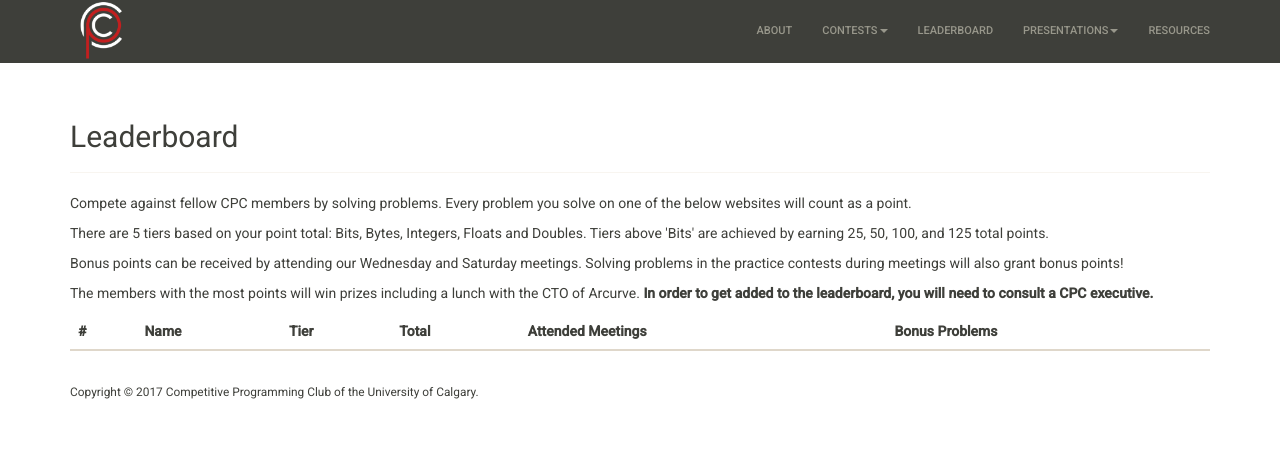
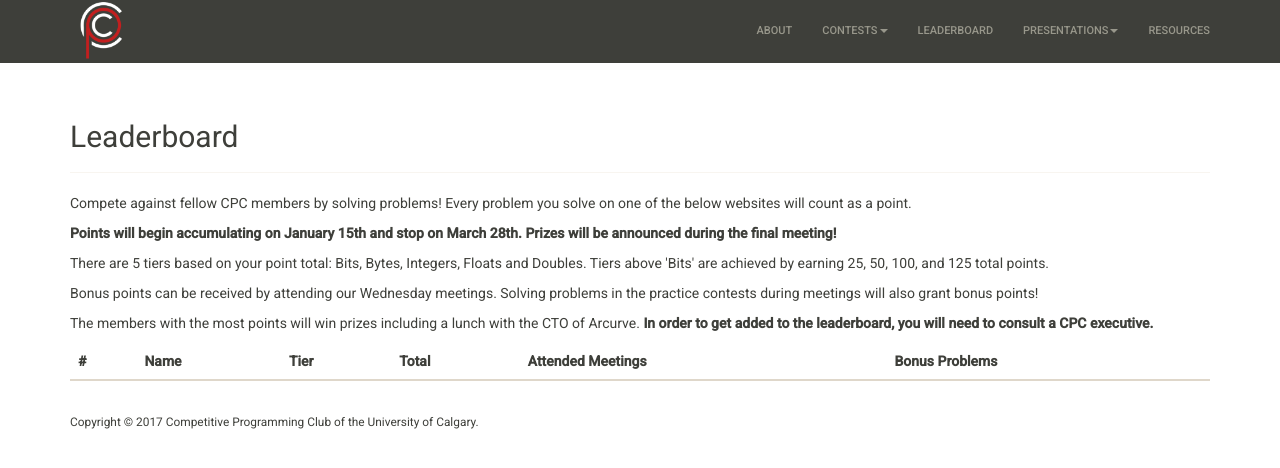
Before and after one commit to ProblemSolvingClub/psc-website, a Jekyll site: the page built from leaderboard/index.html, in a window 1280 px wide. Shown: the top 468 px of the page. Built offline with Jekyll 4.4.1, drawn with Linux system fonts in a browser that asks for light colours; nearby versions of some CDN libraries.

Commit message:
Add start and end date to leaderboard description

```diff
--- a/leaderboard/index.html
+++ b/leaderboard/index.html
@@ -12,8 +12,12 @@ title: Leaderboard
   </div><!--./page-header -->
 
   <p>
-    Compete against fellow CPC members by solving problems. Every problem you solve on one of the below websites
+    Compete against fellow CPC members by solving problems! Every problem you solve on one of the below websites
     will count as a point.
+  </p>
+
+  <p>
+    <strong>Points will begin accumulating on January 15th and stop on March 28th.  Prizes will be announced during the final meeting!</strong>
   </p>
 
   <p>
@@ -21,7 +25,7 @@ title: Leaderboard
   </p>
 
   <p>
-    Bonus points can be received by attending our Wednesday and Saturday meetings.  Solving problems in the practice contests during meetings will also grant bonus points!
+    Bonus points can be received by attending our Wednesday meetings.  Solving problems in the practice contests during meetings will also grant bonus points!
   </p>
 
   <p>
```
